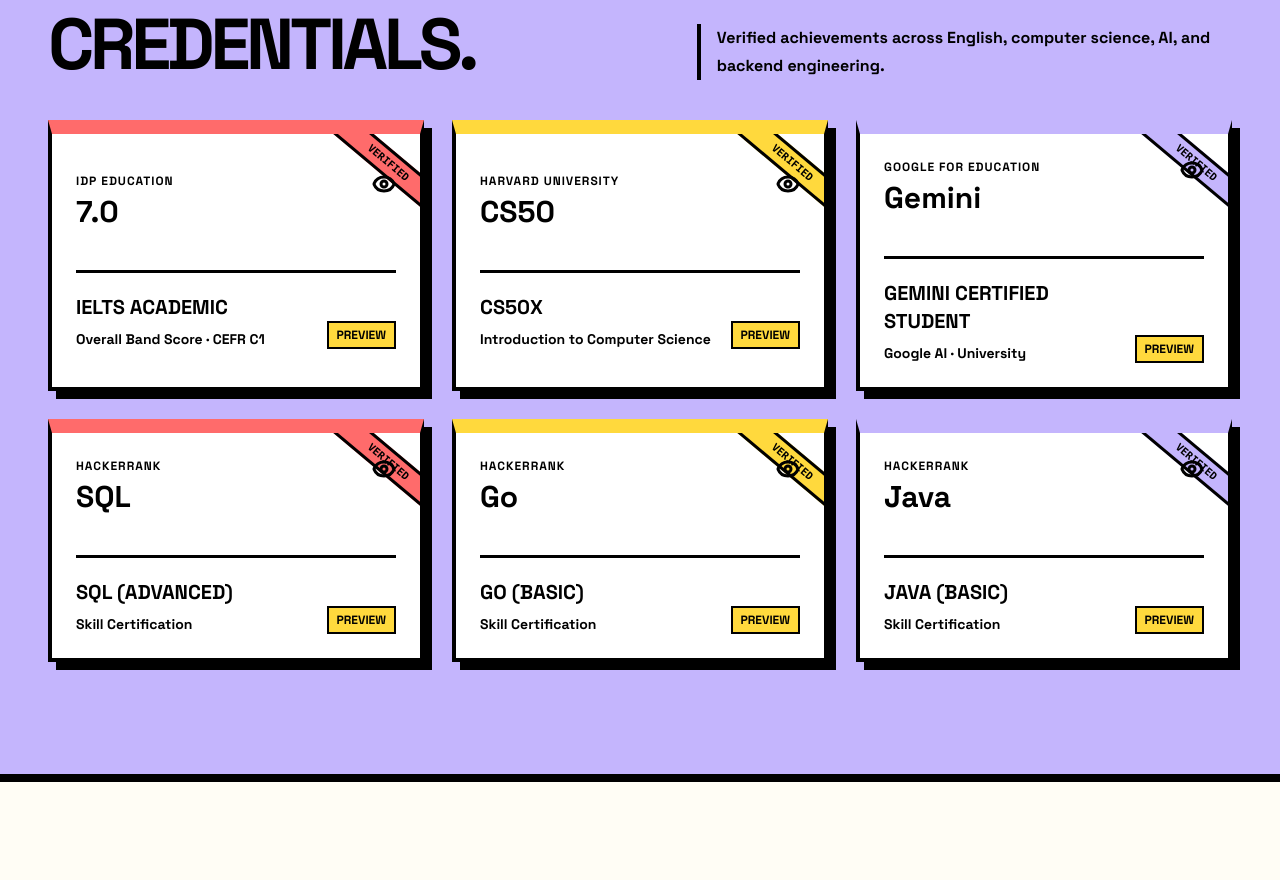
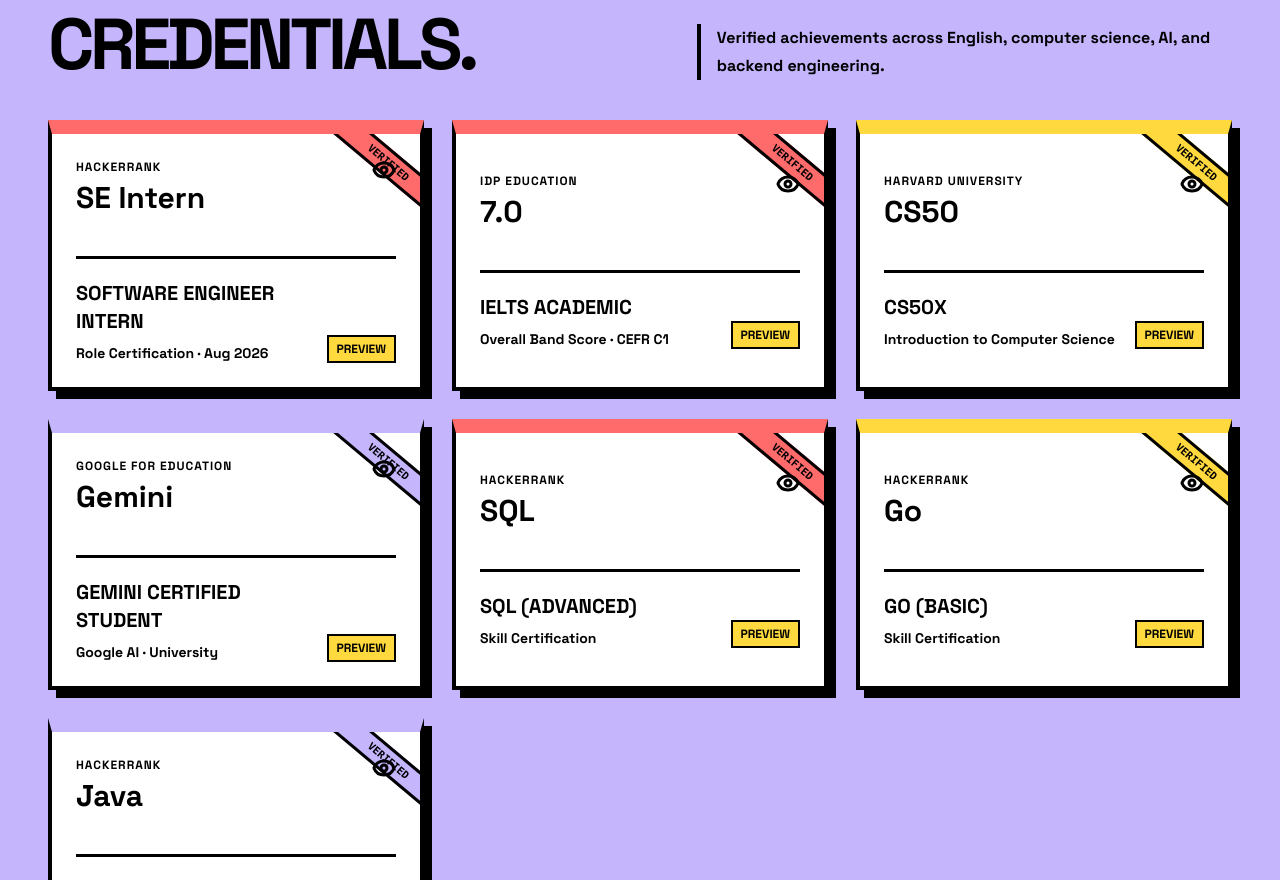
Before and after one commit to mudotet/My-PortFolio, a React (Vite) app: page / in a window 1280 px wide. Shown: the part 1874-2754 px from the top of the page. Built offline with nearby package versions, Linux system fonts and the light colour scheme.

Commit message:
update desgin

```diff
--- a/src/components/AboutSection.jsx
+++ b/src/components/AboutSection.jsx
@@ -10,9 +10,19 @@
 import geminiPreview from "../assets/certificate/gemini_preview.jpg";
 import goPreview from "../assets/certificate/go_basic_preview.jpg";
 import javaCertificate from "../assets/certificate/java_basic_certificate.png";
+import softwareEngineerInternCertificate from "../assets/certificate/software_engineer_intern certificate.pdf";
 import sqlPreview from "../assets/certificate/sql_advanced_preview.jpg";
 
 const credentials = [
+  {
+    issuer: "HackerRank",
+    title: "Software Engineer Intern",
+    highlight: "SE Intern",
+    subtitle: "Role Certification · Aug 2026",
+    tone: "credential-tone-primary",
+    file: softwareEngineerInternCertificate,
+    aspectRatio: 1.312,
+  },
   {
     issuer: "IDP Education",
     title: "IELTS Academic",
```
Also changed, not shown: 1 other file (tests, documents, lock files or other folders).
